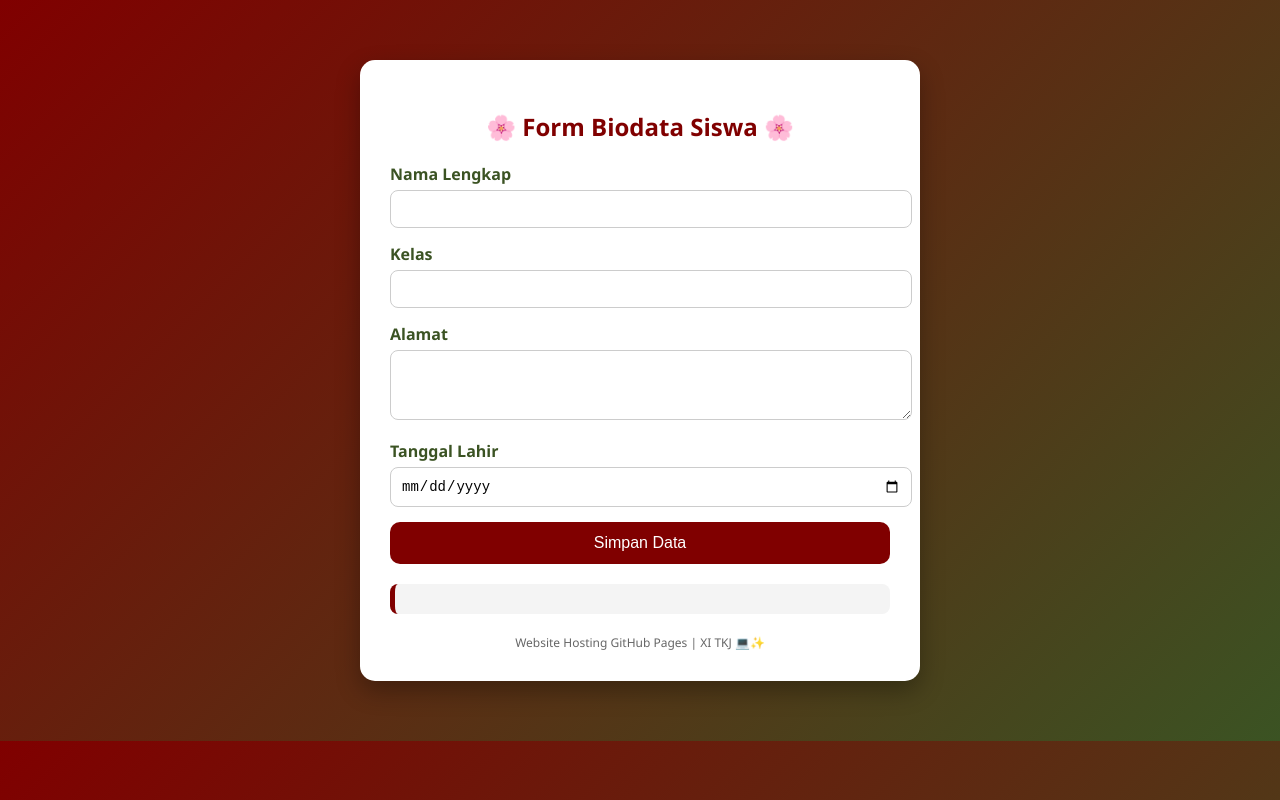
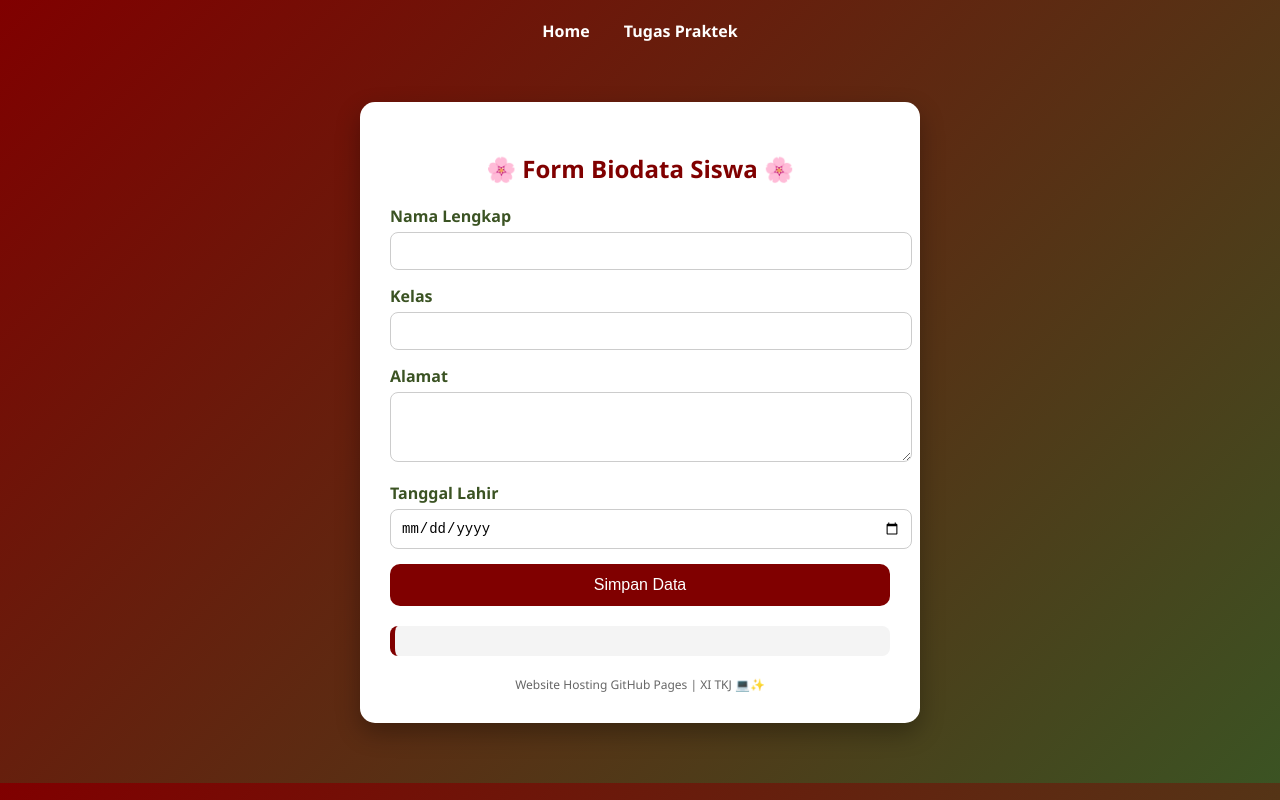
Before and after one commit to raazur800-design/WEB_STS, a plain HTML site: page index.html in a window 1280 px wide. Drawn offline with Linux system fonts and the light colour scheme.

Commit message:
Update index.html

```diff
--- a/index.html
+++ b/index.html
@@ -84,6 +84,11 @@ button:hover {
 </head>
 <body>
 
+<nav style="text-align: center; margin-top: 20px;">
+    <a href="index.html" style="margin: 0 15px; color: white; text-decoration: none; font-weight: bold;">Home</a>
+    <a href="tugas.html" style="margin: 0 15px; color: white; text-decoration: none; font-weight: bold;">Tugas Praktek</a>
+</nav>
+
 <div class="container">
     <h2>🌸 Form Biodata Siswa 🌸</h2>
 
```
